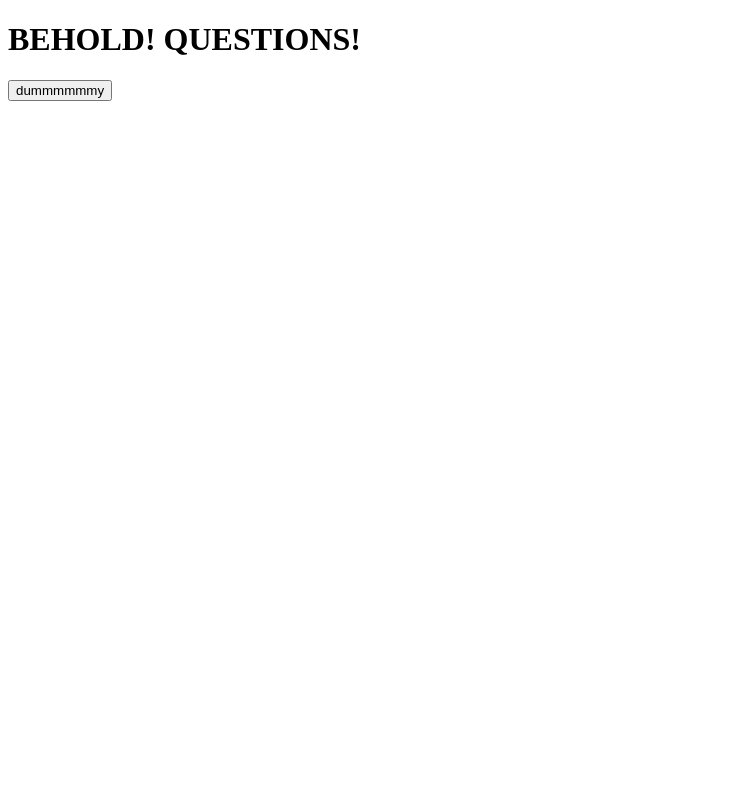
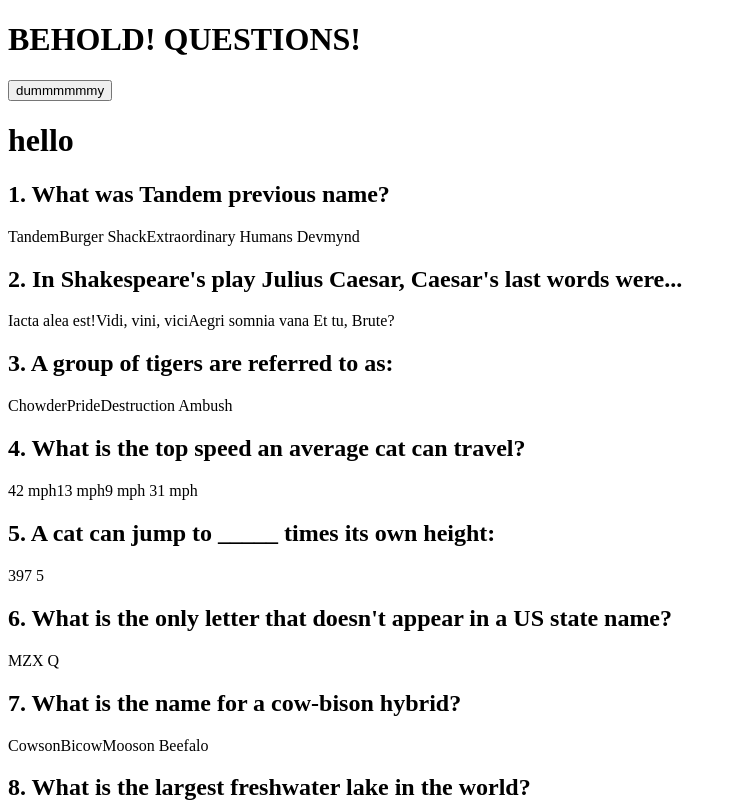
Before and after one commit to clayp0/tandem-trivia-extravaganza, a React app: page / in a window 1280 px wide. Shown: the top 802 px of the page, without its empty margins (0-737 px from the left). Built offline with nearby package versions, Linux system fonts and the light colour scheme.

Commit message:
(add) back on track, questions showing on page, with clicks working.

```diff
--- a/src/components/App.js
+++ b/src/components/App.js
@@ -8,10 +8,10 @@
   return (
     <div>
       <h1>BEHOLD! QUESTIONS!</h1>
-      <button onClick={e => console.log("big")}>dummmmmmy</button>
-      {/* <QuestionList
+      <button onClick={e => console.log('questions', parsed)}>dummmmmmy</button>
+      <QuestionList
       questions={questions}
-      /> */}
+      />
     </div>
   );
 };
--- a/src/components/QuestionList.jsx
+++ b/src/components/QuestionList.jsx
@@ -3,9 +3,7 @@
 import { useState } from 'react';
 
 const QuestionList = ({ questions }) => {
-  const round = questions.sort(() => Math.random() - 0.5).slice(0, 10);
-  const [currentQ, setCurrentQ] = useState(round[0]);
-  const [count, setCount] = useState(0);
+  // const round = questions.sort(() => Math.random() - 0.5).slice(0, 10);
 
   // function nextQ() {
   //   console.log("clicked");
@@ -16,13 +14,14 @@
   return (
     <div>
       <div>
-        {round.map((question, index) => (
-          <Question
-            questionItem={question}
-            index={index}
-            key={index}
-          />
-        ))}
+  <h1>hello</h1>
+    {questions.map((questionObj, index) => (
+      <Question
+        questionItem={questionObj}
+        key={index}
+        index={index}
+      />
+    ))}
       </div>
     </div>
   );
```
